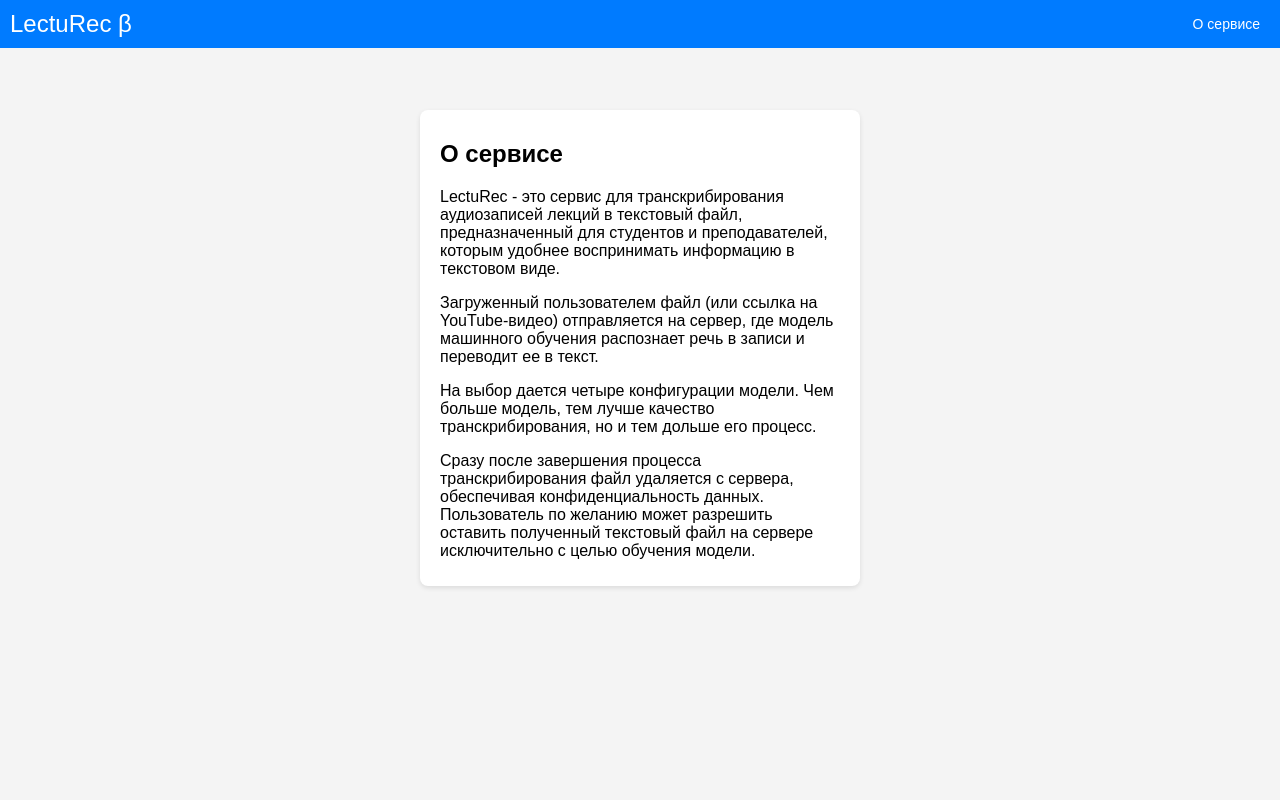
After one commit to sindwrr/lecturec, a Django app: page /info in a window 1280 px wide. The commit adds this page. Run offline with Django 5.2, Linux system fonts and the light colour scheme.

Commit message:
Added info page

```diff
--- /dev/null
+++ b/src/main/templates/info.html
@@ -0,0 +1,76 @@
+<!DOCTYPE html>
+<html lang="en">
+
+<head>
+    <meta charset="UTF-8">
+    <meta name="viewport" content="width=device-width, initial-scale=1.0">
+    <title>About LectuRec</title>
+    <style>
+        body {
+            font-family: Arial, sans-serif;
+            background-color: #f4f4f4;
+            margin: 0;
+            padding: 0;
+            display: flex;
+            flex-direction: column;
+            align-items: center;
+            justify-content: flex-start;
+            min-height: 100vh;
+        }
+
+        .header {
+            background-color: #007bff;
+            width: 100%;
+            padding: 10px 20px;
+            text-align: left;
+            position: fixed;
+            top: 0;
+            display: flex;
+            justify-content: space-between;
+            align-items: center;
+        }
+
+        .header h1 {
+            color: #fff;
+            font-size: 24px;
+            font-weight: normal;
+            margin: 0px;
+            padding-left: 10px;
+        }
+
+        .header a {
+            color: #fff;
+            text-decoration: none;
+            font-size: 14px;
+            padding-right: 20px;
+        }
+
+        .container {
+            background-color: #fff;
+            border-radius: 8px;
+            box-shadow: 0 2px 5px rgba(0, 0, 0, 0.1);
+            padding: 20px;
+            padding-top: 10px;
+            padding-bottom: 10px;
+            max-width: 400px;
+            width: 100%;
+            margin-top: 110px;
+        }
+    </style>
+</head>
+
+<body>
+    <div class="header">
+        <a href="/"><h1>LectuRec β</h1></a>
+        <a href="/info">О сервисе</a>
+    </div>
+    <div class="container">
+        <h2>О сервисе</h2>
+        <p>LectuRec - это сервис для транскрибирования аудиозаписей лекций в текстовый файл, предназначенный для студентов и преподавателей, которым удобнее воспринимать информацию в текстовом виде.</p>
+        <p>Загруженный пользователем файл (или ссылка на YouTube-видео) отправляется на сервер, где модель машинного обучения распознает речь в записи и переводит ее в текст.</p>
+        <p>На выбор дается четыре конфигурации модели. Чем больше модель, тем лучше качество транскрибирования, но и тем дольше его процесс.</p>
+        <p>Сразу после завершения процесса транскрибирования файл удаляется с сервера, обеспечивая конфиденциальность данных. Пользователь по желанию может разрешить оставить полученный текстовый файл на сервере исключительно с целью обучения модели.</p>
+    </div>
+</body>
+
+</html>
--- a/src/main/urls.py
+++ b/src/main/urls.py
@@ -2,4 +2,7 @@ from django.urls import path
 
 from . import views
 
-urlpatterns = [path("", views.index)]
+urlpatterns = [
+    path("", views.index, name="index"),
+    path("info", views.info, name="info"),
+]
--- a/src/main/views.py
+++ b/src/main/views.py
@@ -27,12 +27,16 @@ def process_file(f):
 def process_youtube_link(link):
     yt = YouTube(link)
     audio_stream = yt.streams.filter(only_audio=True).first()
-    if not audio_stream:
-        raise Exception("No audio stream found in the YouTube video")
 
-    temp_dir = tempfile.gettempdir()
-    file_path = os.path.join(temp_dir, yt.title + ".mp4")
-    audio_stream.download(output_path=temp_dir, filename=yt.title + ".mp4")
+    temp_dir = "yt/"
+    if not os.path.exists(temp_dir):
+        os.makedirs(temp_dir)
+
+    # Sanitize file name to avoid issues with special characters
+    sanitized_title = "".join(char if char.isalnum() else "_" for char in yt.title)
+    file_path = os.path.join(temp_dir, sanitized_title + ".mp4")
+
+    audio_stream.download(output_path=temp_dir, filename=sanitized_title + ".mp4")
     return file_path
 
 
@@ -102,3 +106,7 @@ def index(request: HttpRequest):
             return response
 
     return render(request, "index.html")
+
+
+def info(request: HttpRequest):
+    return render(request, "info.html")
```
Also changed, not shown: src/main/templates/index.html (+15 -3 lines).
